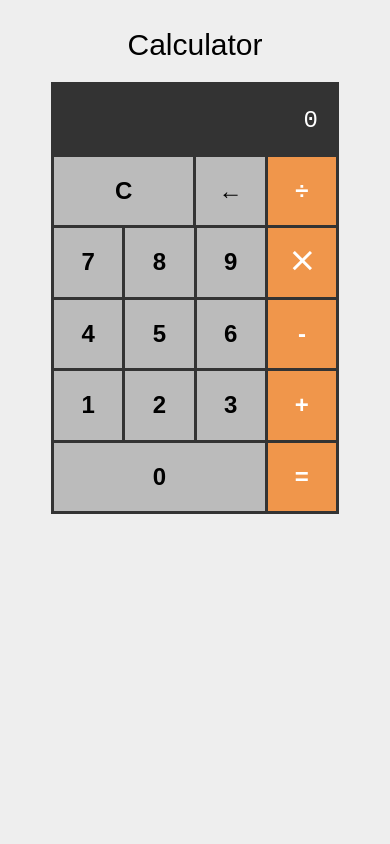
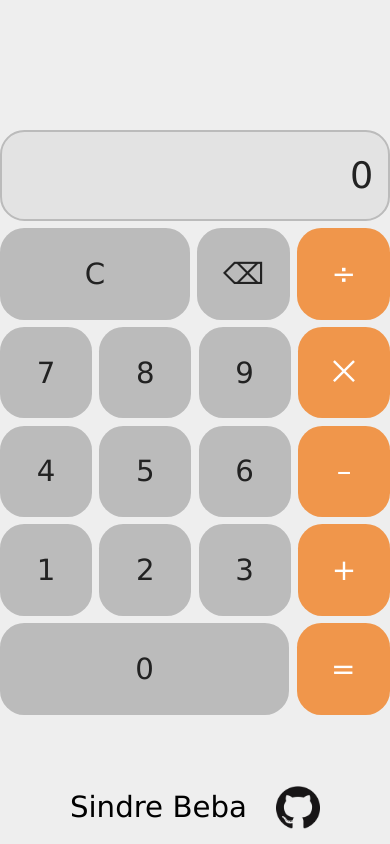
Before and after one commit to SindreBeba/calculator, a website built with Parcel: page src/index.html in a window 390 px wide. Built offline with nearby package versions, Linux system fonts and the light colour scheme; files whose address does not match are found by name.

Commit message:
Visual remake of the site, fixes #10

```diff
--- a/src/calculator.css
+++ b/src/calculator.css
@@ -1,63 +1,97 @@
+
+/* Global styles */
+
 * {
     box-sizing: border-box;
+    margin: 0;
 }
 
 body {
-    align-items: center;
+    height: 100vh;
+}
+
+#container {
+    height: 100%;
+    width: 100%;
     background-color: #eee;
+    font-family: Verdana, Tahoma, sans-serif;
     display: flex;
     flex-direction: column;
+    justify-content: space-between;
+    align-items: center;
 }
 
-.page-title {
-    font-family: Arial, Helvetica, sans-serif;
-    font-size: 50px;
-    font-weight: normal;
+/* Header and footer styles */
+
+header, footer {
+    height: 75px;
+    width: 100%;
 }
 
+footer {
+    display: flex;
+    justify-content: center;
+    align-items: center;
+}
+
+.github-link {
+    color: black;
+    font-size: 30px;
+    text-decoration: none;
+    display: flex;
+    justify-content: center;
+    align-items: center;
+    gap: 30px;
+}
+
+.github-logo {
+    height: 45px;
+}
+
+/* Calculator styles */
+
 .calc {
-    background-color: #333;
-    border: #333 solid 5px;
+    height: 600px;
+    width: 400px;
     display: flex;
     flex-direction: column;
-    gap: 5px;
     justify-content: space-between;
-    height: 720px;
-    width: 480px;
+    gap: 7.5px;
 }
 
 .calc-row {
     display: flex;
+    justify-content: space-between;
     flex: 1;
-    gap: 5px;
-    justify-content: space-between;
+    gap: 7.5px;
 }
 
 .output {
+    width: 100%;
+    padding: 0 15px;
+    background-color: #e3e3e3;
+    border: 2px solid #bbb;
+    border-radius: 25px;
+    color: #222;
+    font-size: 37.5px;
+    display: flex;
+    justify-content: flex-end;
     align-items: center;
-    background-color: #333;
-    color: white;
-    display: flex;
-    font-family: monospace;
-    font-size: 50px;
-    justify-content: flex-end;
-    margin: 5px 20px 0 20px;
-    padding: 0 10px;;
-    width: 100%;
 }
 
 .btn {
-    align-items: center;
+    padding: 0;
     background-color: #bbb;
     border: none;
+    border-radius: 25px;
     cursor: pointer;
+    color: #222;
+    font-family: inherit;
+    font-size: 30px;
     display: flex;
+    justify-content: center;
+    align-items: center;
     flex: 1;
-    font-family: Arial, Helvetica, sans-serif;
-    font-size: 40px;
-    font-weight: bold;
-    justify-content: center;
-    padding: 0;
 }
 
 .btn:hover {
@@ -69,11 +103,11 @@ body {
 }
 
 .xl-btn {
-    flex: 2.04;
+    flex: 2.05;
 }
 
 .xxl-btn {
-    flex: 3.08;
+    flex: 3.1;
 }
 
 .btn:last-child {
@@ -89,77 +123,74 @@ body {
     background-color: rgb(218, 135, 67);
 }
 
-@media only screen and (max-width: 520px) {
+@media (max-width: 400px) and (max-aspect-ratio: 8/15) {
+    header, footer {
+        height: 18.75vw;
+    }
+
+    .github-link {
+        font-size: 7.5vw;
+        gap: 7.5vw;
+    }
+
+    .github-logo {
+        height: 11.25vw;
+    }
+
     .calc {
-        border-width: 4px;
-        height: 576px;
-        width: 384px;
+        height: 150vw;
+        width: 100vw;
+        gap: 1.875vw;
+    }
+
+    .calc-row {
+        gap: 1.875vw;
     }
 
     .output {
-        margin: 4px 16px 0 16px;
-        padding: 0 8px;
+        padding: 0 3.75vw;
+        border-radius: 6.25vw;
+        font-size: 9.375vw;
     }
 
-    .calc, .calc-row {
-        gap: 4px;
-    }
-
-    .page-title {
-        font-size: 40px;
-    }
-
-    .output, .btn {
-        font-size: 32px;
+    .btn {
+        border-radius: 6.25vw;
+        font-size: 7.5vw;
     }
 }
 
-@media only screen and (max-width: 415px) {
+@media (max-height: 750px) and (min-aspect-ratio: 8/15) {
+    header, footer {
+        height: 10vh;
+    }
+
+    .github-link {
+        font-size: 4vh;
+        gap: 4vh;
+    }
+
+    .github-logo {
+        height: 6vh;
+    }
+
     .calc {
-        border-width: 3px;
-        height: 432px;
-        width: 288px;
+        height: 80vh;
+        width: 53.33vh;
+        gap: 1vh;
+    }
+
+    .calc-row {
+        gap: 1vh;
     }
 
     .output {
-        margin: 3px 12px 0 12px;
-        padding: 0 6px;;
+        padding: 0 2vh;
+        border-radius: 3.33vh;
+        font-size: 5vh;
     }
 
-    .calc, .calc-row {
-        gap: 3px;
-    }
-
-    .page-title {
-        font-size: 30px;
-    }
-
-    .output, .btn {
-        font-size: 24px;
+    .btn {
+        border-radius: 3.33vh;
+        font-size: 4vh;
     }
 }
-
-@media only screen and (max-width: 310px) {
-    .calc {
-        border-width: 2px;
-        height: 288px;
-        width: 192px;
-    }
-
-    .output {
-        margin: 2px 8px 0 8px;
-        padding: 0 4px;;
-    }
-
-    .calc, .calc-row {
-        gap: 2px;
-    }
-
-    .page-title {
-        font-size: 20px;
-    }
-
-    .output, .btn {
-        font-size: 16px;
-    }
-}
--- a/src/index.html
+++ b/src/index.html
@@ -6,17 +6,18 @@
     <meta name="viewport" content="width=device-width, initial-scale=1.0">
     <title>Calculator</title>
     <link rel="stylesheet" href="./calculator.css">
-    <script src="./calculator.js" defer></script>
+    <script type="module" src="./calculator.js" defer></script>
 </head>
 <body>
-    <h1 class="page-title">Calculator</h1>
+    <div id="container">
+        <header></header>
         <div class="calc">
             <div class="calc-row">
                 <div class="output">0</div>
             </div>
             <div class="calc-row">
                 <button class="btn xl-btn" value="clear">C</button>
-            <button class="btn" value="back">←</button>
+                <button class="btn" value="back">⌫</button>
                 <button class="btn" value="divide">÷</button>
             </div>
             <div class="calc-row">
@@ -29,7 +30,7 @@
                 <button class="btn" value="4">4</button>
                 <button class="btn" value="5">5</button>
                 <button class="btn" value="6">6</button>
-            <button class="btn" value="subtract">-</button>
+                <button class="btn" value="subtract">–</button>
             </div>
             <div class="calc-row">
                 <button class="btn" value="1">1</button>
@@ -42,5 +43,9 @@
                 <button class="btn" value="equals">=</button>
             </div>
         </div>
+        <footer>
+            <a href="https://github.com/SindreBeba" class="github-link">Sindre Beba <img src="../images/github.png" alt="github logo" class="github-logo" /></a>
+        </footer>
+    </div>
 </body>
 </html>
```
Also changed, not shown: assets/github.png (added). Lines whose indentation alone changed are shown as unchanged.
